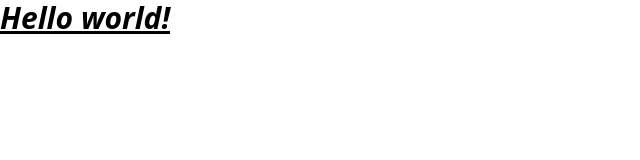
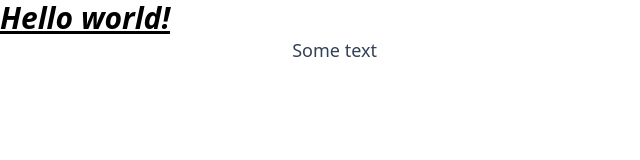
Before and after one commit to officialabdulrehman/next-ts-tailwind-text-similarity, a Next.js app: page / in a window 1280 px wide. Shown: the top 160 px of the page, without its empty margins (0-640 px from the left). Built offline with nearby package versions, Linux system fonts and the light colour scheme.

Commit message:
feat: added Pragraph UI Component

```diff
--- /dev/null
+++ b/src/app/components/UI/Paragraph.tsx
@@ -0,0 +1,38 @@
+import { VariantProps, cva } from "class-variance-authority";
+import { HTMLAttributes, forwardRef } from "react";
+import { cn } from "../../lib/utils";
+
+const styleVariants = cva(
+  "max-w-prose text-slate-700 dark:text-slate-300 mb-2 text-center",
+  {
+    variants: {
+      size: {
+        default: "text-base sm:text-lg",
+        sm: "text-sm sm:text-base",
+      },
+    },
+    defaultVariants: {
+      size: "default",
+    },
+  }
+);
+
+interface Props
+  extends HTMLAttributes<HTMLParagraphElement>,
+    VariantProps<typeof styleVariants> {}
+
+export const Paragraph = forwardRef<HTMLParagraphElement, Props>(
+  ({ className, size, children, ...props }: Props, ref) => {
+    return (
+      <p
+        ref={ref}
+        className={cn(styleVariants({ size, className }))}
+        {...props}
+      >
+        {children}
+      </p>
+    );
+  }
+);
+
+Paragraph.displayName = "Paragraph";
--- /dev/null
+++ b/src/app/lib/utils.tsx
@@ -0,0 +1,6 @@
+import { ClassValue, clsx } from "clsx";
+import { twMerge } from "tailwind-merge";
+
+export function cn(...inputs: ClassValue[]) {
+  return twMerge(clsx(inputs));
+}
--- a/src/app/page.tsx
+++ b/src/app/page.tsx
@@ -1,7 +1,13 @@
 import { Inter } from "next/font/google";
+import { Paragraph } from "./components/UI/Paragraph";
 
 const inter = Inter({ subsets: ["latin"] });
 
 export default function Home() {
-  return <h1 className="text-3xl font-bold underline italic">Hello world!</h1>;
+  return (
+    <div>
+      <h1 className="text-3xl font-bold underline italic">Hello world!</h1>
+      <Paragraph>Some text</Paragraph>
+    </div>
+  );
 }
```
